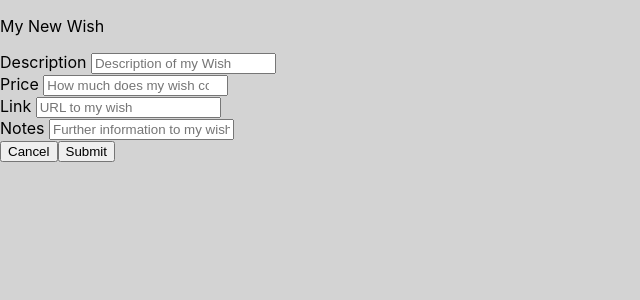
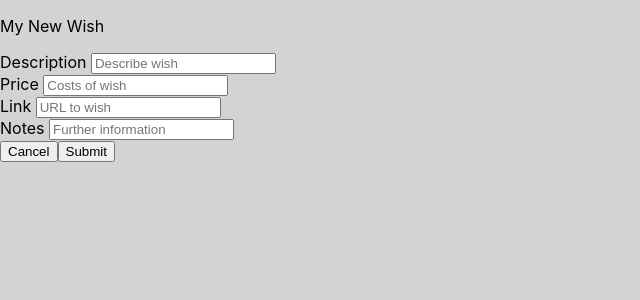
Before and after one commit to dynoalot/WishList-FrontEnd, a React (Create React App) app in the folder client/: page /NewWishForm in a window 1280 px wide. Shown: the top 300 px of the page, without its empty margins (0-640 px from the left). Built offline with nearby package versions, Linux system fonts and the light colour scheme.

Commit message:
update WishList & WishListForm, both components access to store

```diff
--- a/client/src/components/NewWishForm.js
+++ b/client/src/components/NewWishForm.js
@@ -3,7 +3,7 @@ import { NavLink, withRouter } from "react-router-dom";
 import { connect } from 'react-redux'
 import { addWish } from '../actions';
 
-const NewWishForm = ({addWish}) => {
+const NewWishForm = ({addWish, history}) => {
   const initialState = {
     description: '',
     price: '',
@@ -16,9 +16,10 @@ const NewWishForm = ({addWish}) => {
   const handleSubmit = event => {
     event.preventDefault();
     addWish(wish);
+    history.push("/WishList")
   }
 
-  const handleChange = (event,key) => {
+  const handleInput = (event,key) => {
     const { value } = event.target;
     const updatedState = {...wish,[key]: value }
     setWish(updatedState);
@@ -32,26 +33,26 @@ const NewWishForm = ({addWish}) => {
       <input
         type="text"
         required
-        onChange={(e)=> handleChange(e,'description')}  placeholder="Description of my Wish"
+        onChange={(e)=> handleInput(e,'description')}  placeholder="Describe wish"
       /><br/>
       <label>Price </label>
       <input
-        type="number"
+        type="text"
         required
-        onChange={(e)=> handleChange(e,'price')}
-        placeholder="How much does my wish costs"
+        onChange={(e)=> handleInput(e,'price')}
+        placeholder="Costs of wish"
       /><br/>
       <label>Link </label>
       <input
         type="text"
-        onChange={(e)=> handleChange(e,'link')}
-        placeholder="URL to my wish"
+        onChange={(e)=> handleInput(e,'link')}
+        placeholder="URL to wish"
       /><br/>
       <label>Notes </label>
       <input
         type="text"
-        onChange={(e)=> handleChange(e,'notes')}
-        placeholder="Further information to my wish"
+        onChange={(e)=> handleInput(e,'notes')}
+        placeholder="Further information"
       /><br/>
       <div>
         <NavLink to="/WishList">
@@ -71,4 +72,4 @@ const mapDispatchToProps = (dispatch) => ({
 	addWish: (wish) => dispatch(addWish(wish))
 });
 
-export default connect(mapStateToProps, mapDispatchToProps)(NewWishForm);
+export default connect(mapStateToProps, mapDispatchToProps)(withRouter(NewWishForm));
--- a/client/src/components/WishList.js
+++ b/client/src/components/WishList.js
@@ -13,22 +13,26 @@ const WishList = ({ wishList }) => {
         <button>Add a wish</button>
       </NavLink>
       <table>
+        <thead>
           <tr>
             <th>Description</th>
-          <th>Value</th>
+            <th>Price</th>
             <th>Details</th>
           </tr>
+        </thead>
+        <tbody>
           {wishList.map(wish => (
             <tr>
-            <th>{wish.description}</th>
-            <th>{wish.value}</th>
-            <th>
+              <td>{wish.description}</td>
+              <td>{wish.price}</td>
+              <td>
                 <NavLink to="/NewWishForm">
                   <button>See Datails</button>
                 </NavLink>
-            </th>
+              </td>
             </tr>
           ))}
+        </tbody>
       </table>
     </div>
   );
--- a/client/src/reducers.js
+++ b/client/src/reducers.js
@@ -8,7 +8,7 @@ const reducers = (state = INITIAL_STATE, action) => {
     case 'ADD_WISH':
       return {
         ...state,
-        wishList: [...state.wishList, action.wishList]
+        wishList: [...state.wishList, action.wish]
       };
     default:
       return state;
```
Lines whose indentation alone changed are shown as unchanged.
